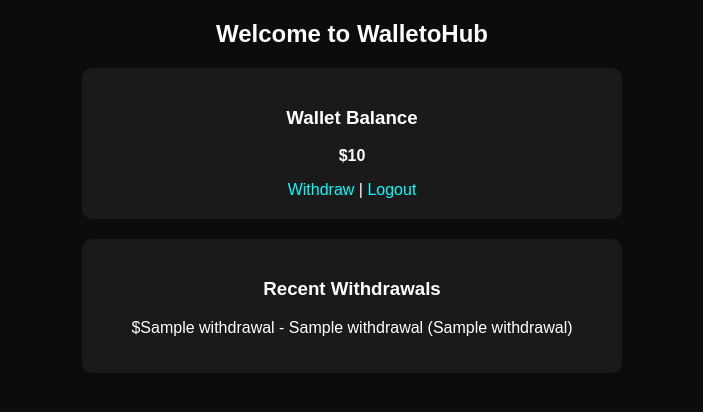
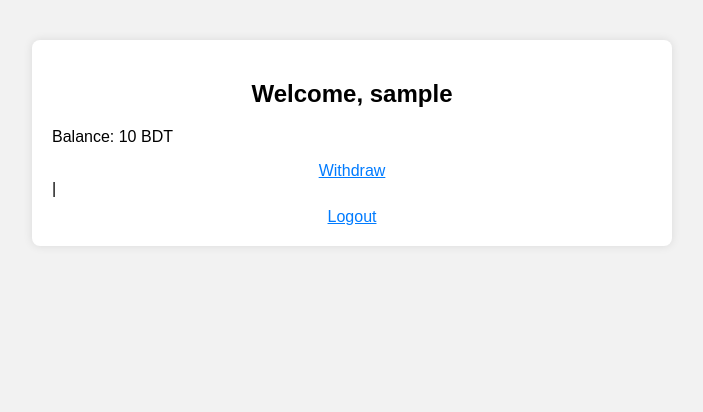
Before and after one commit to talha441/WalletoHub, a Flask app: template templates/dashboard.html in a window 1280 px wide. Shown: the top 412 px of the page, without its empty margins (288-991 px from the left). Run offline with Flask 3, Linux system fonts and the light colour scheme; the template is opened without the code that fills it: most values are stand-ins (such as "Sample title", 1, 10 or a date in 2020).

Commit message:
Update dashboard.html

```diff
--- a/templates/dashboard.html
+++ b/templates/dashboard.html
@@ -1,30 +1,8 @@
-<!DOCTYPE html>
-<html>
-<head>
-  <title>Dashboard | WalletoHub</title>
-  <style>
-    body { font-family: Arial; background: #0c0c0c; color: #fff; text-align: center; }
-    .box { background: #1a1a1a; padding: 20px; border-radius: 10px; margin: 20px auto; width: 90%; max-width: 500px; }
-    a { color: cyan; text-decoration: none; }
-  </style>
-</head>
-<body>
-  <h2>Welcome to WalletoHub</h2>
-  <div class="box">
-    <h3>Wallet Balance</h3>
-    <p><b>${{ balance }}</b></p>
-    <a href="/withdraw">Withdraw</a> | <a href="/logout">Logout</a>
-  </div>
-
-  <div class="box">
-    <h3>Recent Withdrawals</h3>
-    {% if withdrawals %}
-      {% for w in withdrawals %}
-        <p>${{ w[4] }} - {{ w[2] }} ({{ w[5] }})</p>
-      {% endfor %}
-    {% else %}
-        <p>No withdrawals yet.</p>
-    {% endif %}
-  </div>
-</body>
-</html>
+{% extends 'base.html' %}
+{% block title %}Dashboard{% endblock %}
+{% block content %}
+<h2>Welcome, {{ username }}</h2>
+<p>Balance: {{ balance }} BDT</p>
+<a href="/withdraw">Withdraw</a> |
+<a href="/logout">Logout</a>
+{% endblock %}
```
